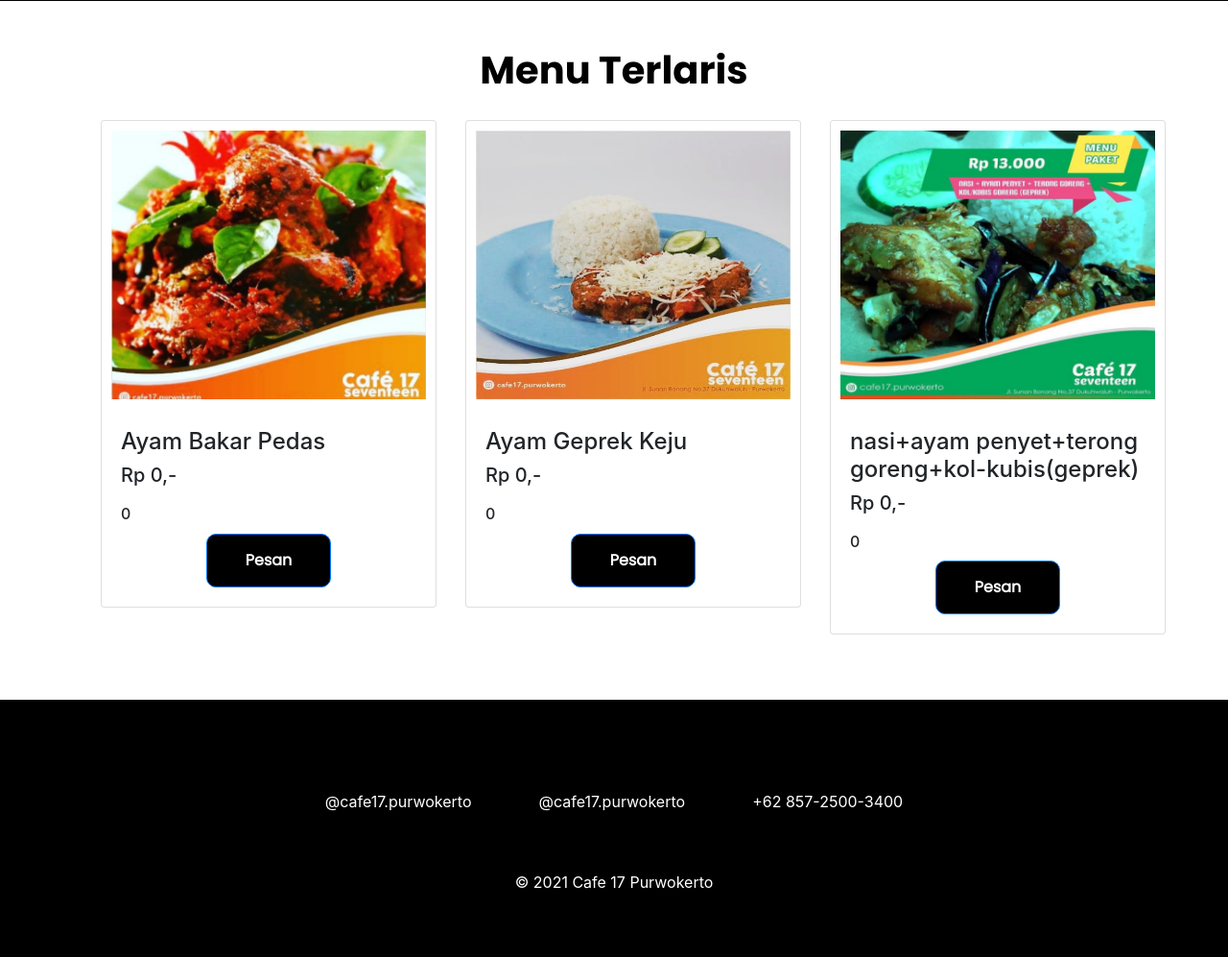
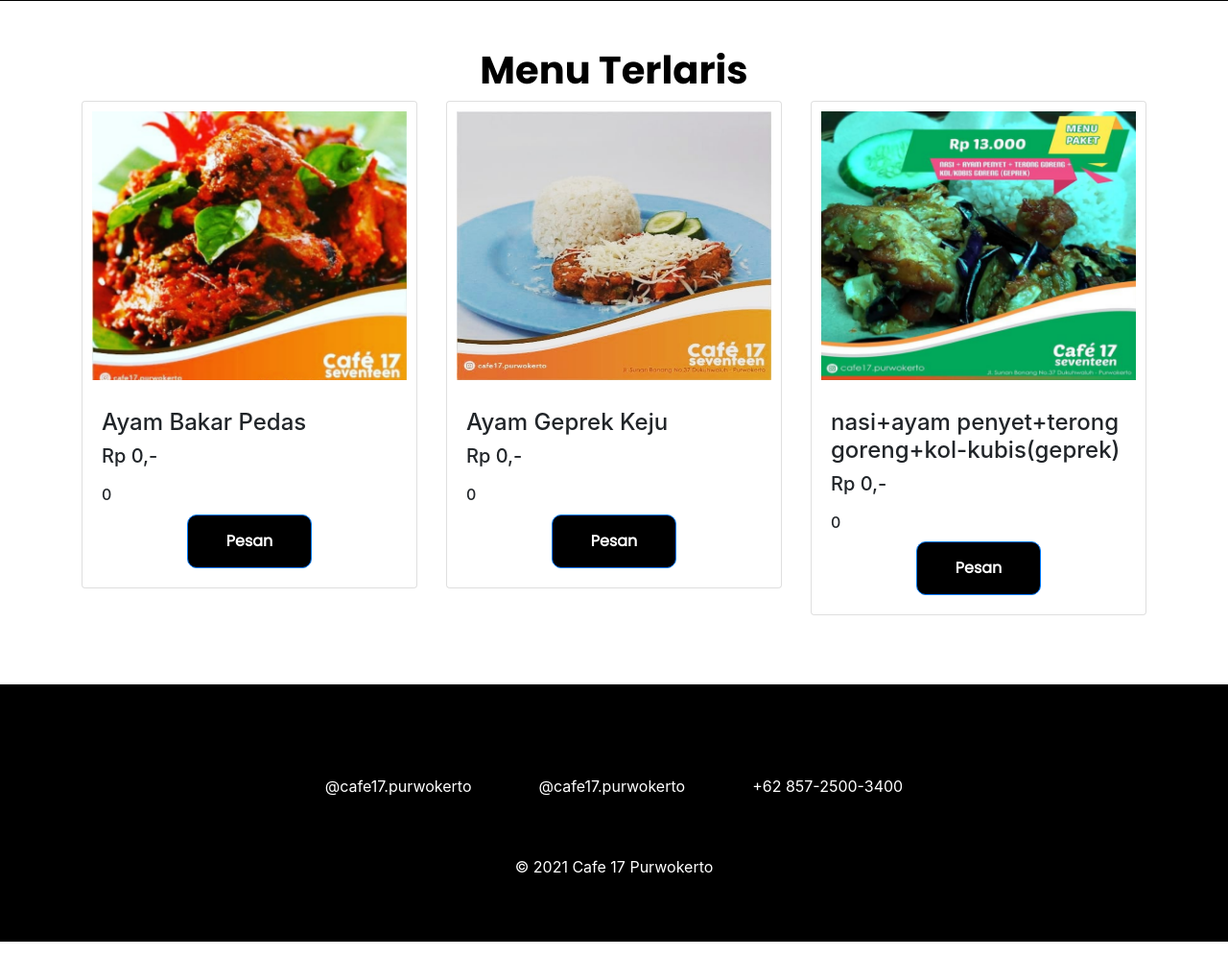
Before and after one commit to irkhamnazmi/cafe17, a PHP site: page / in a window 1280 px wide. Shown: the part 1241-2238 px from the top of the page at 96% size. Run offline with PHP 8.4, Linux system fonts and the light colour scheme; some libraries are stand-ins or nearby versions; some web fonts are replaced.

Commit message:
update fitur

```diff
--- a/css/custom.css
+++ b/css/custom.css
@@ -168,6 +168,13 @@
   }
 
 
+  .modal-title{
+    font-family: poppinsMedium;
+    font-weight: 700;
+    color: black;
+    text-align: center;
+  }
+
 
 @media only screen and (max-width: 768px) {
 
@@ -177,6 +184,14 @@
         margin-left: 0 !important;
     }
 
+    section#box-herobwa{
+        width: 90%;
+        height: 630px;
+        margin-left: 5%;
+        margin-right: 5%;
+        margin-top: 30px;
+    }
+
 
 
 }
--- a/index.html
+++ b/index.html
@@ -67,7 +67,8 @@
                         <span class="iconify" data-inline="false" data-icon="bi:cart"></span>
                     </li>
                     <li class="nav-item align-self-center">
-                        <a class="nav-link" href="#"><span class="iconify" data-inline="false"
+                        <a class="nav-link" type="button" data-toggle="modal" data-target="#signup"
+                            data-whatever="Pelanggan Baru"><span class="iconify" data-inline="false"
                                 data-icon="codicon:account"></span> Masuk atau Daftar</a>
                     </li>
 
@@ -79,7 +80,7 @@
         </div>
     </nav>
 
-    <section class="herobwa mt-5">
+    <section class="herobwa mt-5" id="box-herobwa">
         <div class="container">
             <div class="row">
                 <div class="col align-self-stretch">
@@ -123,11 +124,12 @@
                     </div>
 
                 </div>
+
             </div>
         </div>
     </section>
 
-    <section class="herobwa-black mt-5">
+    <section class="herobwa-black mt-5"id="box-herobwa">
         <div class="container">
             <h1>Cerita Cafe 17</h1>
             <div class="scrolling-wrapper row flex-row flex-nowrap mt-4 pb-4 pt-2">
@@ -161,13 +163,13 @@
         </div>
     </section>
 
-    <section class="herobwa mt-5">
+    <section class="herobwa mt-5" id="box-herobwa">
         <div class="container">
             <h1 style="text-align: center;">Menu Terlaris</h1>
             <div class="d-flex flex-row">
                 <div class="row">
-                    <div class="col-md-4">
-                        <div class="card" style="width:350px; margin: 20px;">
+                    <div class="col mb-4">
+                        <div class="card" style="width:350px;">
                             <img class="card-img-top" alt="Card image" height="300" style="width:100%; padding: 10px;"
                                 src="images/menu1.png">
                             <div class="card-body">
@@ -183,8 +185,8 @@
                         </div>
                     </div>
 
-                    <div class="col-md-4">
-                        <div class="card" style="width:350px; margin: 20px;">
+                    <div class="col mb-4">
+                        <div class="card" style="width:350px;">
                             <img class="card-img-top" alt="Card image" style="width:100%; padding: 10px;" height="300"
                                 src="images/ayam_geprek_keju.png">
                             <div class="card-body">
@@ -200,8 +202,8 @@
                         </div>
                     </div>
 
-                    <div class="col-md-4">
-                        <div class="card" style="width:350px; margin: 20px;">
+                    <div class="col mb-4">
+                        <div class="card" style="width:350px;">
                             <img class="card-img-top" alt="Card image" height="300" style="width:100%; padding: 10px;"
                                 src="images/nasi+ayam penyet+terong goreng+kol-kubis(geprek).png">
                             <div class="card-body">
@@ -221,17 +223,7 @@
         </div>
     </section>
 
-
-
-
-    <script src="https://code.jquery.com/jquery-3.4.1.js"
-        integrity="sha256-WpOohJOqMqqyKL9FccASB9O0KwACQJpFTUBLTYOVvVU=" crossorigin="anonymous"></script>
-    <script type="text/javascript" src="js/bootstrap.js"></script>
-
-    <script src="https://code.iconify.design/1/1.0.6/iconify.min.js"></script>
-
-</body>
-
+<!--Footer-->
 <footer>
     <section class="herobwa-black mt-5">
         <div class="container">
@@ -296,4 +288,208 @@
 
 </footer>
 
+
+
+
+    <!-- Modal Dialog -->
+    <div class="modal fade" id="signup" role="dialog" aria-labelledby="exampleModalLabel" aria-hidden="true">
+        <div class="modal-dialog modal-xl" role="document">
+            <div class="modal-content" id="signup">
+
+                <div class="modal-header">
+                    <h1 class="modal-title" id="exampleModalLabel">Pelanggan Baru</h1>
+                    <button type="button" class="close" data-dismiss="modal" aria-label="Close">
+                        <span aria-hidden="true">&times;</span>
+                    </button>
+                </div>
+                <div class="modal-body">
+                    <form>
+                        <div class="row">
+                            <div class="col">
+                                <div class="row" style="margin: 10px;">
+
+                                    <div class="col">
+                                        <label>Nama</label>
+                                        <input type="text" class="form-control" >
+                                    </div>
+
+                                </div>
+
+                                <div class="row" style="margin: 10px;">
+
+                                    <div class="col">
+                                        <label>Email</label>
+                                        <input type="email" class="form-control" >
+                                    </div>
+
+                                </div>
+
+                                <div class="row" style="margin: 10px;">
+
+                                    <div class="col">
+                                        <label>No.WhatsApp</label>
+                                        <input type="text" class="form-control" >
+                                    </div>
+
+                                </div>
+
+                            </div>
+
+                            <div class="col">
+                                <div class="row" style="margin: 10px;">
+
+                                    <div class="col">
+                                        <label>Sandi</label>
+                                        <input type="password" class="form-control">
+                                    </div>
+
+                                </div>
+
+                                <div class="row" style="margin: 10px;">
+
+                                    <div class="col">
+                                        <label>Ulang Sandi</label>
+                                        <input type="password" class="form-control">
+                                    </div>
+
+                                </div>
+
+
+                            </div>
+
+
+                        </div>
+
+                        <div class="row" style="margin: 10px;">
+
+                            <div class="col">
+                                <label>Alamat Lengkap</label>
+                                <textarea type="text" class="form-control"></textarea>
+                            </div>
+
+                        </div>
+
+                    </form>
+                </div>
+                <div class="modal-footer">
+                    <button type="button" class="btn btn-secondary" data-target="#login" data-dismiss="modal" data-whatever="Silahkan Masuk">Masuk</button>
+                    <button type="button" class="btn btn-primary">Daftar</button>
+                </div>
+            </div>
+
+            <div class="modal-content" data-target="lognm">
+
+                <div class="modal-header">
+                    <h1 class="modal-title" id="exampleModalLabel">Pelanggan Baru</h1>
+                    <button type="button" class="close" data-dismiss="modal" aria-label="Close">
+                        <span aria-hidden="true">&times;</span>
+                    </button>
+                </div>
+                <div class="modal-body">
+                    <form>
+                        <div class="row">
+                            <div class="col">
+                                <div class="row" style="margin: 10px;">
+
+                                    <div class="col">
+                                        <label>Nama</label>
+                                        <input type="text" class="form-control" >
+                                    </div>
+
+                                </div>
+
+                                <div class="row" style="margin: 10px;">
+
+                                    <div class="col">
+                                        <label>Email</label>
+                                        <input type="email" class="form-control" >
+                                    </div>
+
+                                </div>
+
+                                <div class="row" style="margin: 10px;">
+
+                                    <div class="col">
+                                        <label>No.WhatsApp</label>
+                                        <input type="text" class="form-control" >
+                                    </div>
+
+                                </div>
+
+                            </div>
+
+                            <div class="col">
+                                <div class="row" style="margin: 10px;">
+
+                                    <div class="col">
+                                        <label>Sandi</label>
+                                        <input type="password" class="form-control">
+                                    </div>
+
+                                </div>
+
+                                <div class="row" style="margin: 10px;">
+
+                                    <div class="col">
+                                        <label>Ulang Sandi</label>
+                                        <input type="password" class="form-control">
+                                    </div>
+
+                                </div>
+
+
+                            </div>
+
+
+                        </div>
+
+                        <div class="row" style="margin: 10px;">
+
+                            <div class="col">
+                                <label>Alamat Lengkap</label>
+                                <textarea type="text" class="form-control"></textarea>
+                            </div>
+
+                        </div>
+
+                    </form>
+                </div>
+                <div class="modal-footer">
+                    <button type="button" class="btn btn-secondary" data-target="#login" data-dismiss="modal" data-whatever="Silahkan Masuk">Masuk</button>
+                    <button type="button" class="btn btn-primary">Daftar</button>
+                </div>
+            </div>
+
+
+
+
+        </div>
+
+    </div>
+
+
+
+
+        </div>
+    </div>
+
+
+    <script src="https://code.jquery.com/jquery-3.4.1.js"
+        integrity="sha256-WpOohJOqMqqyKL9FccASB9O0KwACQJpFTUBLTYOVvVU=" crossorigin="anonymous"></script>
+    <script type="text/javascript" src="js/bootstrap.js"></script>
+
+    <script src="https://code.iconify.design/1/1.0.6/iconify.min.js"></script>
+
+    <script>
+        $('#signup').on('show.bs.modal', function (event) {
+            var button = $(event.relatedTarget) // Button that triggered the modal
+            var recipient = button.data('whatever') // Extract info from data-* attributes
+
+             modal = $(this)
+            //  modal.find('.modal-title').text(recipient)
+        })
+
+
+    </script>
+</body>
 </html>
```
Also changed, not shown: about.html (+16 -12 lines), blog.html (+17 -13 lines), menu.html (+18 -14 lines).
